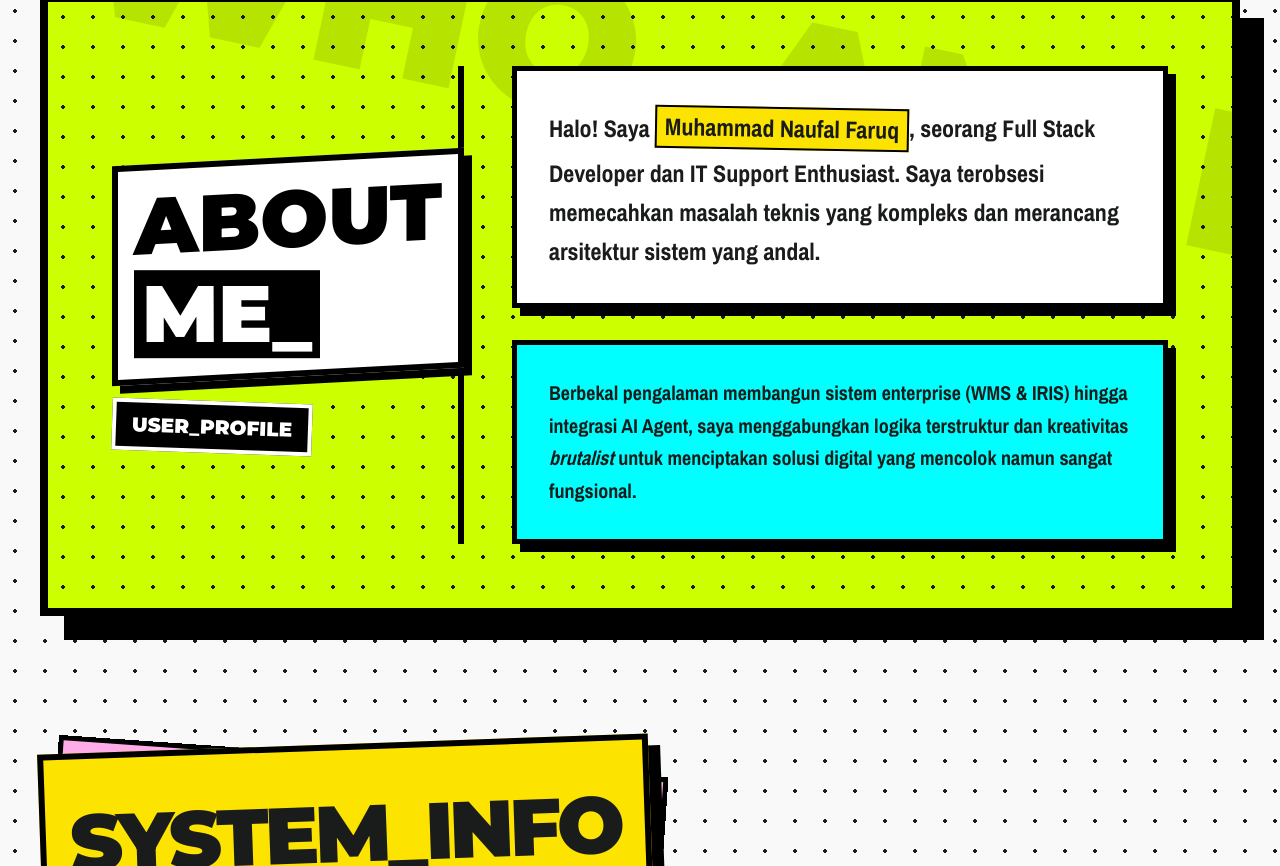
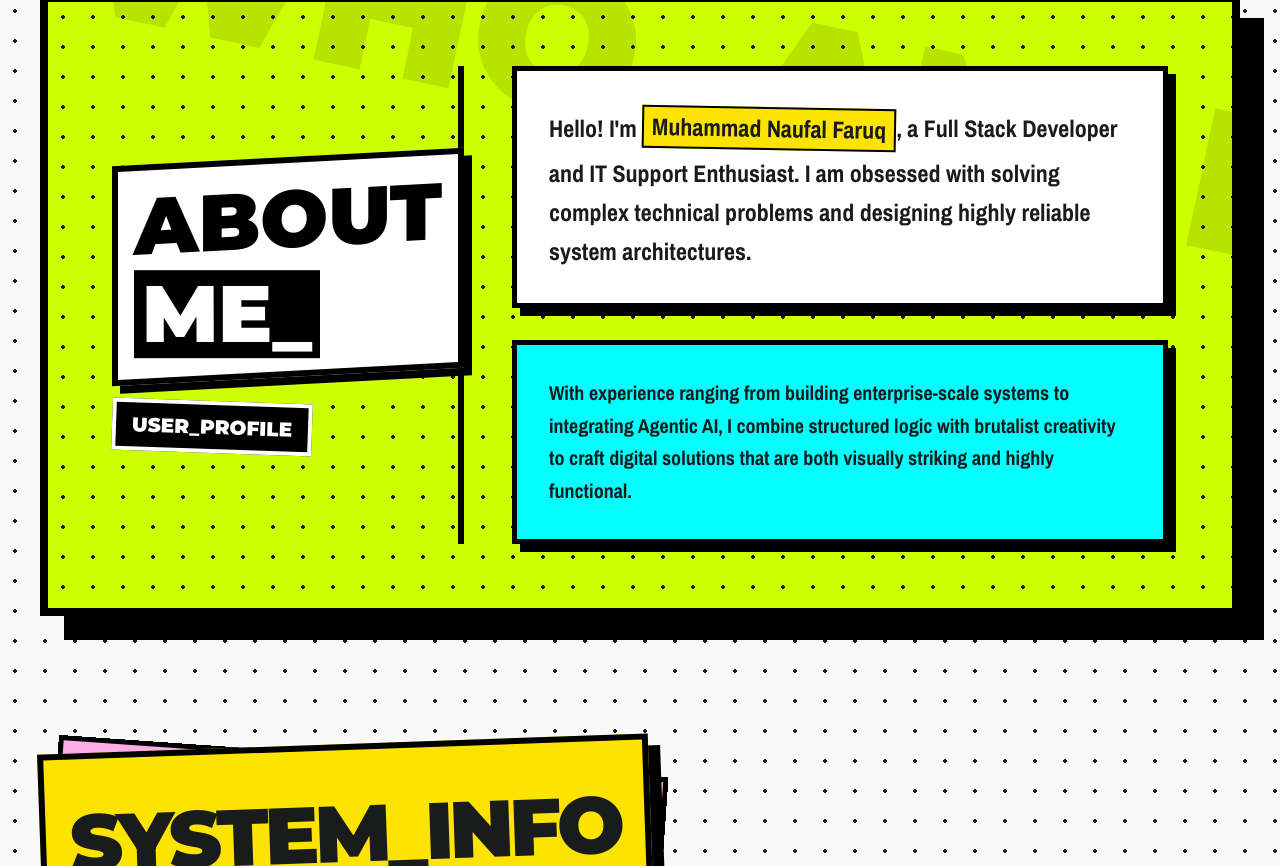
Before and after one commit to nopal087/PORTOFOLIO-2026, a Next.js app: page / in a window 1280 px wide. Shown: the part 1594-2460 px from the top of the page. Built offline with nearby package versions, Linux system fonts and the light colour scheme.

Commit message:
docs: revise About Me section to English

```diff
--- a/src/app/page.tsx
+++ b/src/app/page.tsx
@@ -81,10 +81,10 @@ export default function Home() {
     </div>
     <div className="w-full md:w-2/3 flex flex-col justify-center gap-8 z-10">
         <p className="font-body-lg font-bold text-xl md:text-2xl text-on-surface bg-white p-6 md:p-8 border-[5px] border-black shadow-[8px_8px_0px_0px_rgba(0,0,0,1)] leading-relaxed">
-            Halo! Saya <span className="bg-primary-fixed px-2 border-2 border-black inline-block transform rotate-1 mt-1 mb-1">Muhammad Naufal Faruq</span>, seorang Full Stack Developer dan IT Support Enthusiast. Saya terobsesi memecahkan masalah teknis yang kompleks dan merancang arsitektur sistem yang andal.
+            Hello! I'm <span className="bg-primary-fixed px-2 border-2 border-black inline-block transform rotate-1 mt-1 mb-1">Muhammad Naufal Faruq</span>, a Full Stack Developer and IT Support Enthusiast. I am obsessed with solving complex technical problems and designing highly reliable system architectures.
         </p>
         <p className="font-body-lg font-bold text-lg md:text-xl text-on-surface bg-cyan-brutal p-6 md:p-8 border-[5px] border-black shadow-[8px_8px_0px_0px_rgba(0,0,0,1)] leading-relaxed">
-            Berbekal pengalaman membangun sistem enterprise (WMS & IRIS) hingga integrasi AI Agent, saya menggabungkan logika terstruktur dan kreativitas <i>brutalist</i> untuk menciptakan solusi digital yang mencolok namun sangat fungsional.
+            With experience ranging from building enterprise-scale systems to integrating Agentic AI, I combine structured logic with brutalist creativity to craft digital solutions that are both visually striking and highly functional.
         </p>
     </div>
 </section>
```
